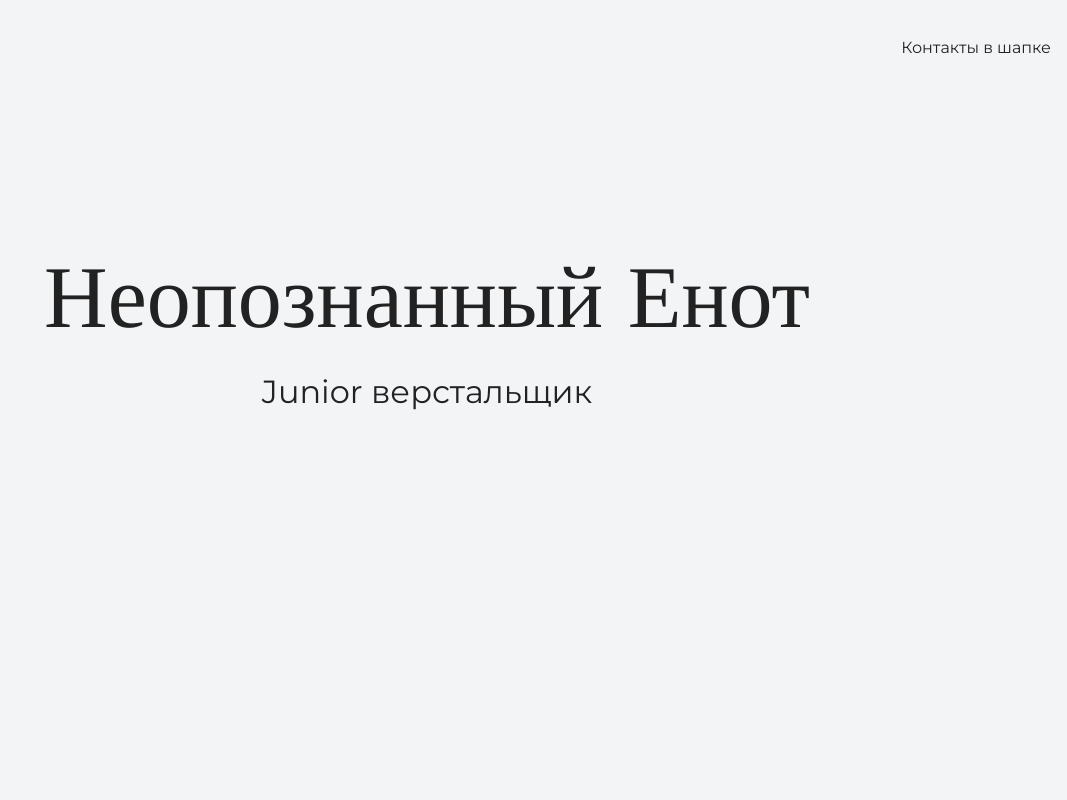
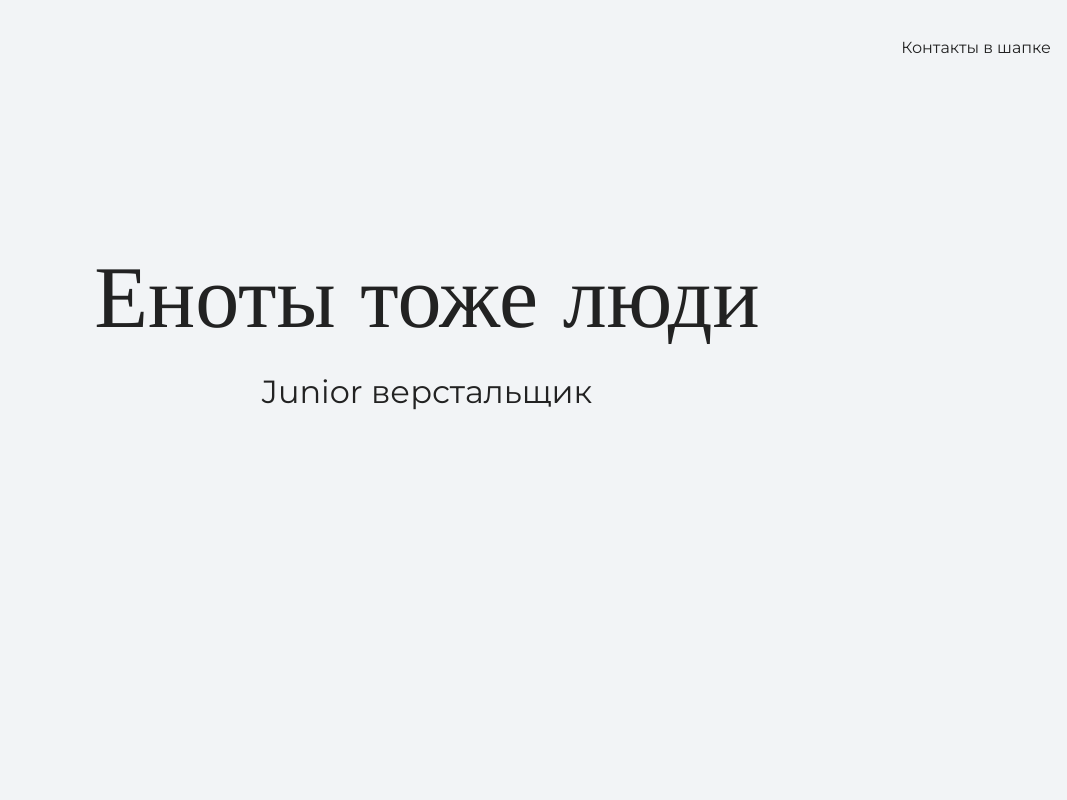
Before and after one commit to ze1li606a547/test_1, a plain HTML site: page index.html in a window 1280 px wide. Shown: the top 800 px of the page, without its empty margins (213-1280 px from the left). Drawn offline with nearby package versions, Linux system fonts and the light colour scheme.

Commit message:
Меняет текст

```diff
--- a/index.html
+++ b/index.html
@@ -17,7 +17,7 @@
 
 	<section class="hero-image">
 		<div class="container">
-			<h1 class="heading">Неопознанный Енот</h1>
+			<h1 class="heading">Еноты тоже люди</h1>
 			<p>Junior верстальщик</p>
 		</div>
 	</section>
```
